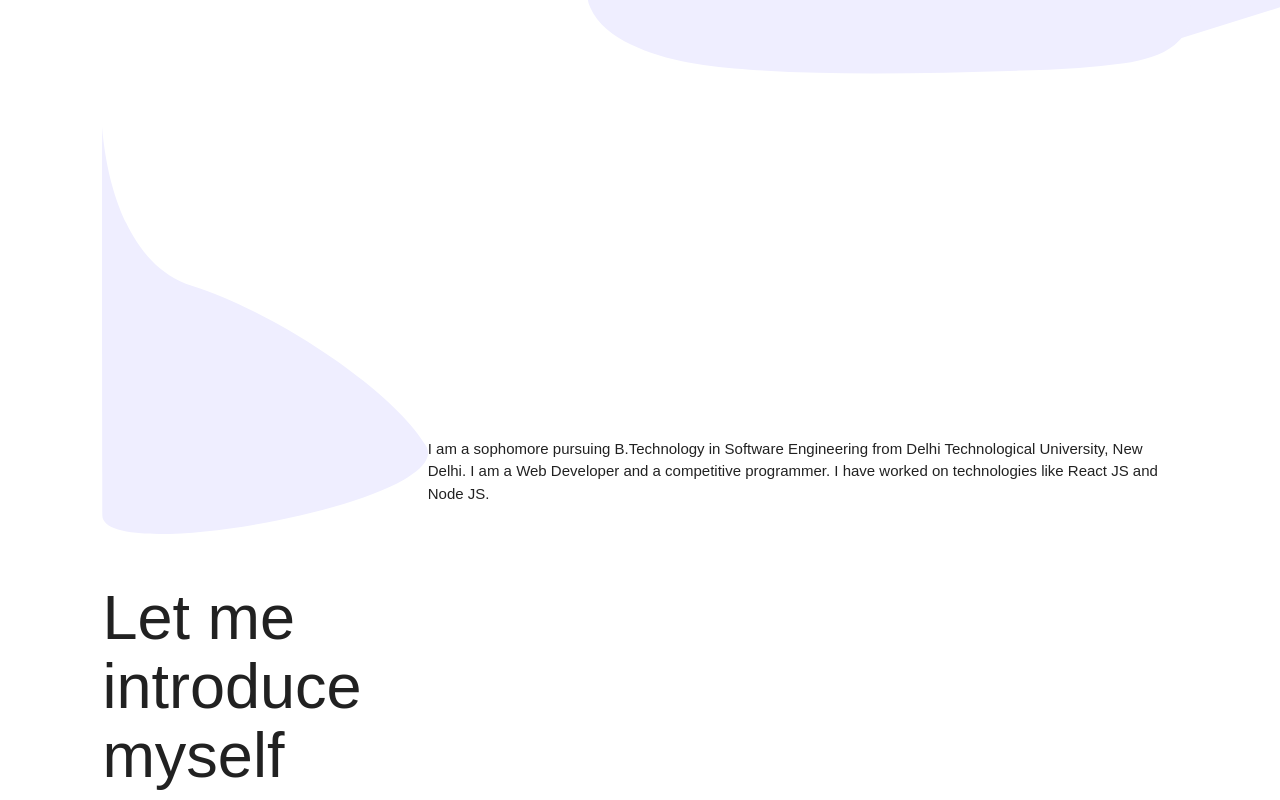
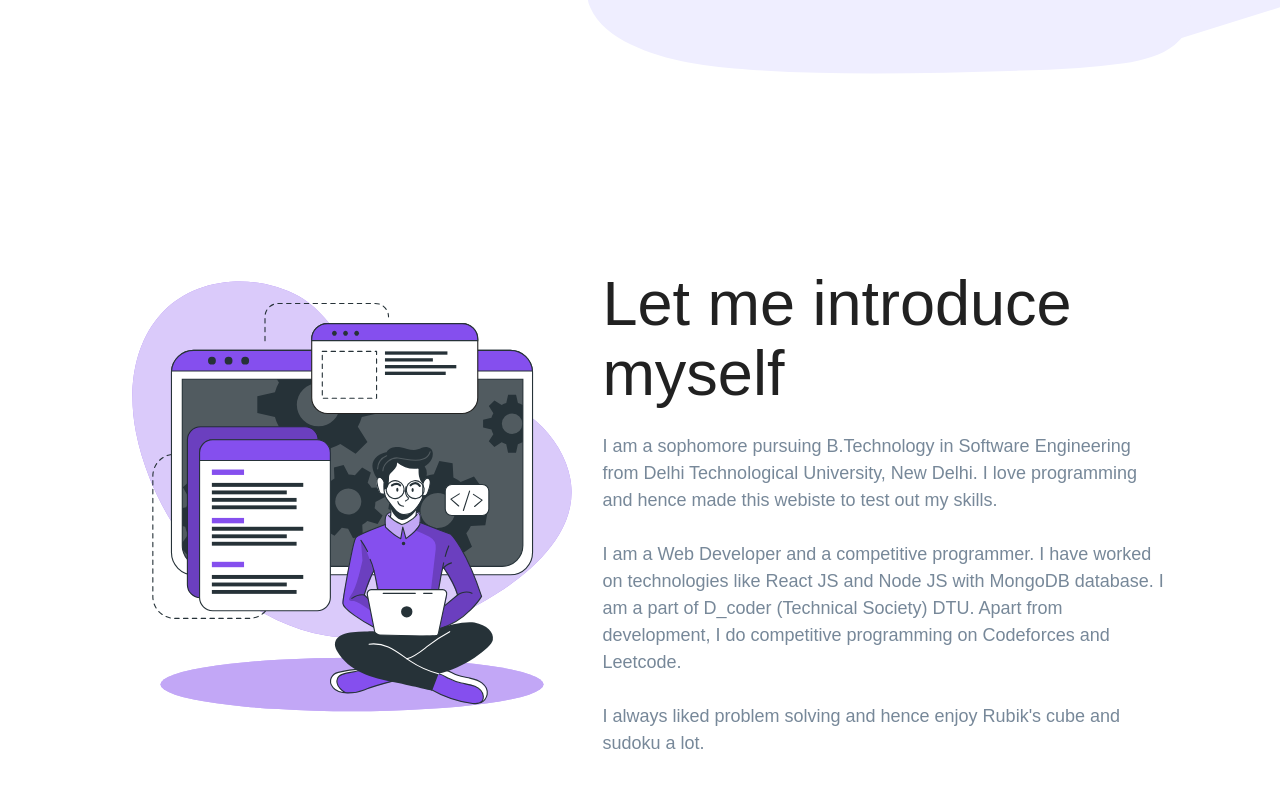
Before and after one commit to vikash452/Portfolio, a website: page public/html/index.html in a window 1280 px wide. Shown: the part 540-1340 px from the top of the page. Drawn offline with nearby package versions, Linux system fonts and the light colour scheme; a web font is replaced by a local one.

Commit message:
skills section work

```diff
--- a/public/css/app.css
+++ b/public/css/app.css
@@ -80,6 +80,24 @@ hr{
     margin-top: 100px;
 }
 
+#intro{
+    margin-bottom: 200px;
+}
+
+.aboutMeIntroduction{
+    color: lightslategray;
+    font-size: large;
+    font-family: 'Open-Sans', sans-serif;
+}
+
+.overlay-skills{
+    height: 600px;
+    width: 480px;
+    position: absolute;
+    left: 0;
+    top: 587px;
+}
+
 @media screen and (max-width:993px){
     .commonAligning{
         flex-direction: column !important;
--- a/public/html/index.html
+++ b/public/html/index.html
@@ -85,18 +85,27 @@
     <!-- ABOUT -->
     <div id="about" class="commonAligning">
       <div>
-        <img src="../assets/about-bg.svg" />
+        <!-- <img class="overlay-skills" src="../assets/about-bg.svg" /> -->
+        <img width="500px" height="500px" src="../assets/about.svg" alt="">
+      </div>
+      <!-- <img src="../assets/coding icon.gif" alt="let's code" style="height: 280px; width: 280px; margin-right: 4vw"> -->
+      <div>
         <h1>
           Let me introduce myself
         </h1>
-      </div>
-      <!-- <img src="../assets/coding icon.gif" alt="let's code" style="height: 280px; width: 280px; margin-right: 4vw"> -->
-      <div>
-        <span>
+        <span class="aboutMeIntroduction">
           I am a sophomore pursuing B.Technology in Software Engineering
           from Delhi Technological University, New Delhi.
+          I love programming and hence made this webiste to test out my skills.
+          <br/>
+          <br/>
           I am a Web Developer and a competitive programmer. I have worked on
-          technologies like React JS and Node JS.
+          technologies like React JS and Node JS with MongoDB database. I am a part
+          of D_coder (Technical Society) DTU. Apart from development, I do
+          competitive programming on Codeforces and Leetcode.
+          <br/>
+          <br/>
+          I always liked problem solving and hence enjoy Rubik's cube and sudoku a lot.
         </span>
       </div>
     </div>
```
